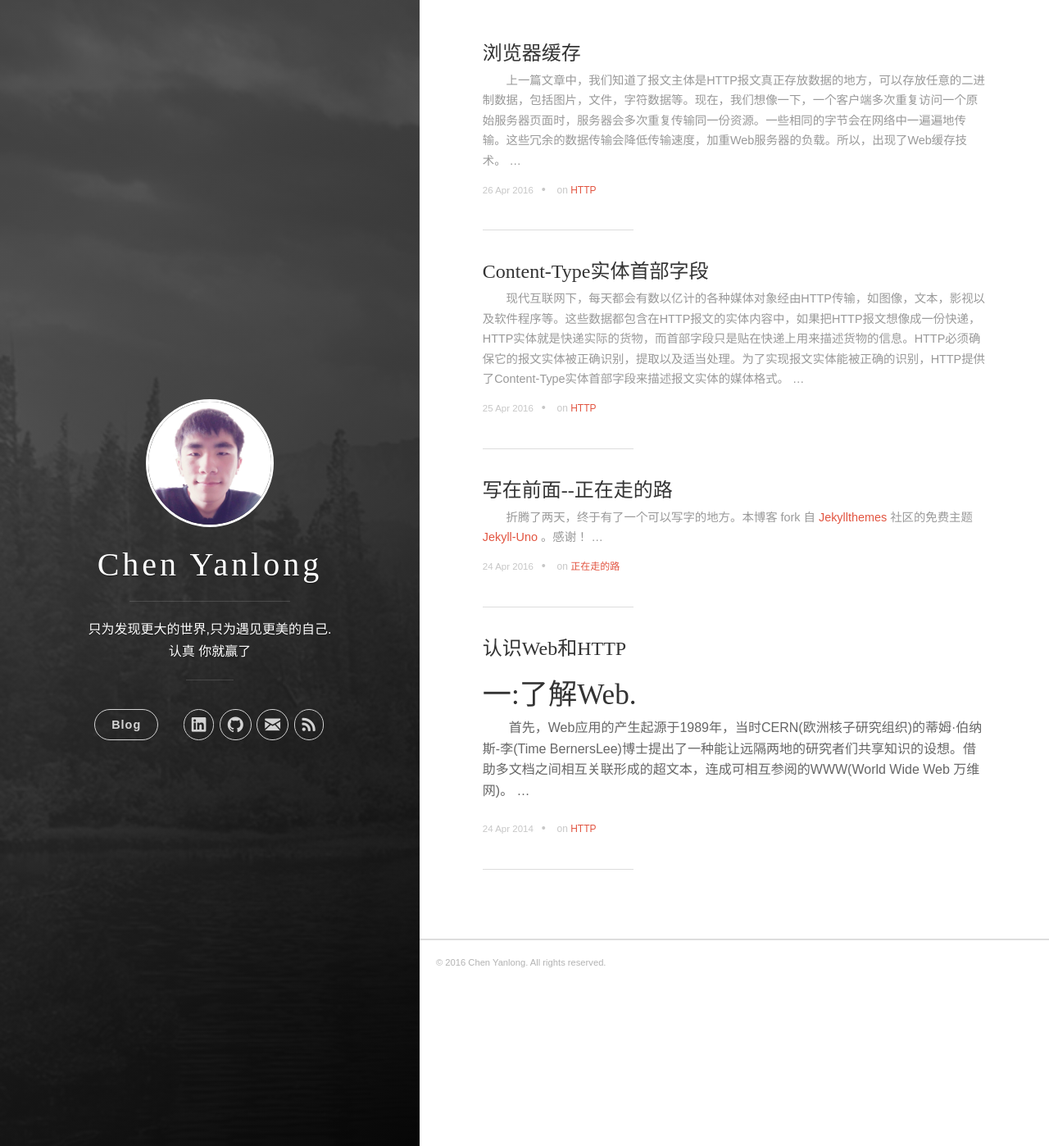
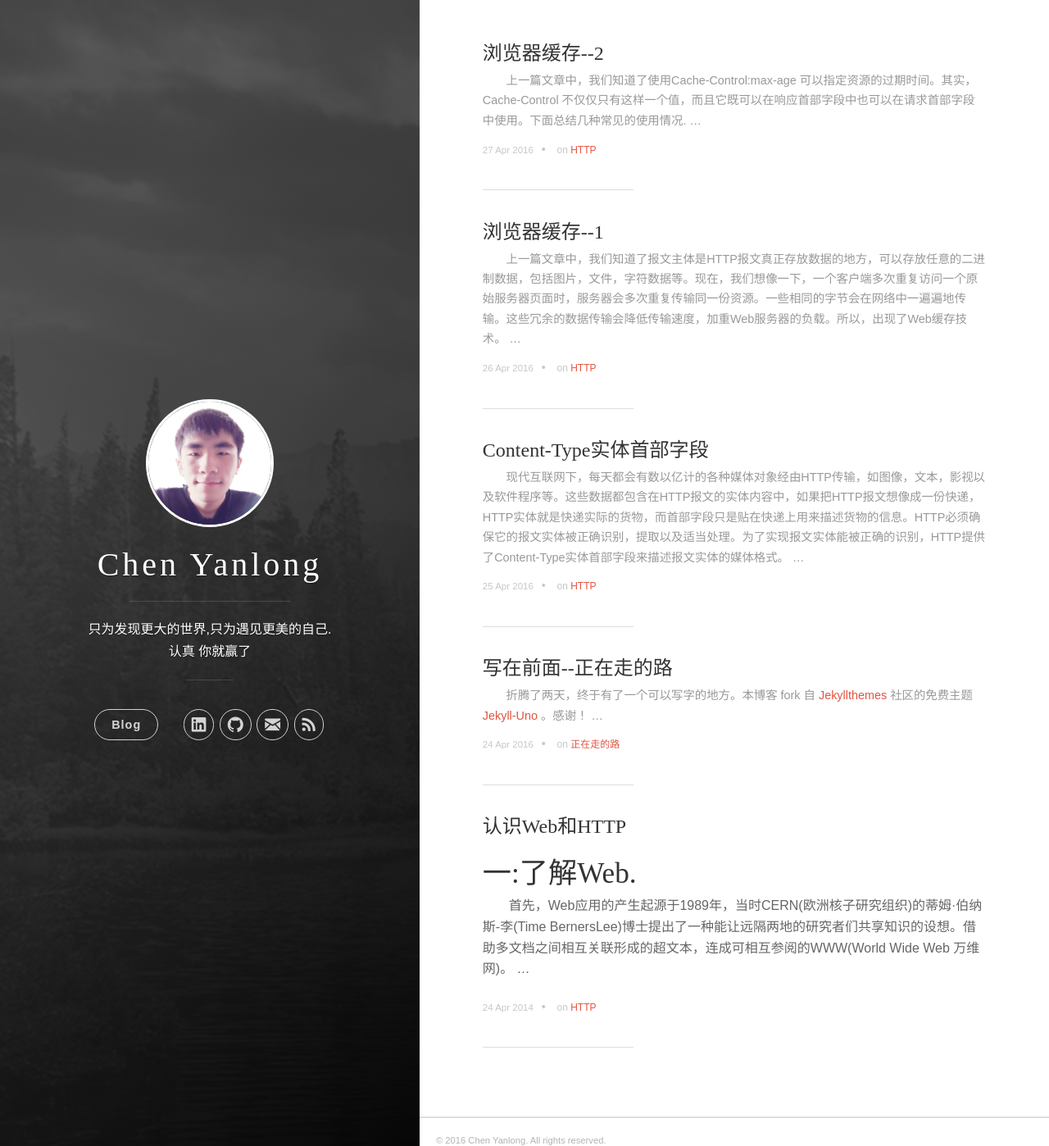
Before and after one commit to CYanLong/CYanLong.github.io, a Jekyll site: the page built from index.html, in a window 1280 px wide and 1398 px high. Shown: the whole window at 82% size. Built offline with Jekyll 4.4.1, drawn with Linux system fonts in a browser that asks for light colours; nearby versions of some CDN libraries; the list of posts is cut into pages by our own code; part of the change alters nothing that is shown.

Commit message:
new version

```diff
--- a/_posts/2016-04-26-HTTP_3.markdown
+++ b/_posts/2016-04-26-HTTP_3.markdown
@@ -1,5 +1,5 @@
 ---
-title: "浏览器缓存"
+title: "浏览器缓存--1"
 data: "2016-04-26"
 tag: [HTTP]
 ---
@@ -38,16 +38,16 @@ tag: [HTTP]
 
 &emsp;&emsp;这是一个很棒的系统。缓存并不一定要为每条请求验证文档的有效性-只有在文档过期时它才需要与服务器进行在验证。
 
-**HTTP提供的 条件请求 缓存再验证：**
-
+&emsp;HTTP提供的 条件请求 缓存再验证：
+---------------------
 &emsp;&emsp;HTTP的条件方法可以很高效的实现再验证。HTTP允许缓存向原始服务器发送一个“条件GET”，请求服务器只有在源资源与缓存中的副本资源不同时，才响应此请求返回新的资源，否则，直接返回一个不包含实体数据的 304 Modified 状态码报文以告知即使这份文件"过期了"，但内容并没有发生变化，可以继续使用缓存。
 
 &emsp;&emsp;通过这种方式，将验证和对象获取结合成了单个添加GET。向GET请求报文中添加一些特殊的条件首部，就可以发起条件GET。只有条件为真时，Web服务器才会返回实体数据。
 
 &emsp;&emsp;HTTP定义了5个条件请求首部。对缓存再验证来说最有用的2个首部是If-Modified-Since和If-None-Match。所有的条件首部都以前缀 “If-”开头。
 
-**1:If-Modified-Since:<data> 。**
-
+&emsp;1:If-Modified-Since:<data>
+----------------------------
 &emsp;&emsp;在进行缓存再验证时，"条件GET"会有一条 If-Modified-Since 的首部字段，其值一般为上一次请求此资源时得到的 Last-Modified 的值。
 
 	If-Modified-Since: Tue, 26 Apr 2016 13:22:25 GMT
@@ -56,8 +56,8 @@ tag: [HTTP]
 
 &emsp;&emsp;如果自指定日期后，文档被修改了，If-Modified-Since 条件就为真，则GET就会成功执行。携带新首部的新文档会被返回给缓存。如果比对发现文档没有被修改过，条件就为假，会向客户端返回一个小的不包含响应实体的 304 Not Modified 响应报文。
 
-**2:If-None-Modified:<ETag>**
-
+&emsp;2:If-None-Modified:<ETag>
+--------------------------
 
 &emsp;&emsp;然而，有些情况下仅使用最后修改日期进行再验证是不够的。有些服务器提供的文档会在亚秒间隙发生变化，而使用Last-Modified-Since只是以秒为最小粒度的。为了解决这个问题，HTTP引入了实体标签再验证。
 
--- /dev/null
+++ b/_posts/2016-04-27-HTTP_4.markdown
@@ -0,0 +1,42 @@
+---
+title: "浏览器缓存--2"
+data: "2016-04-27"
+tag: [HTTP]
+---
+
+&emsp;&emsp;上一篇文章中，我们知道了使用Cache-Control:max-age 可以指定资源的过期时间。其实，Cache-Control 不仅仅只有这样一个值，而且它既可以在响应首部字段中也可以在请求首部字段中使用。下面总结几种常见的使用情况.
+
+一:Cache-Control 详谈
+-----------
+
+&emsp;1.Cache-Control: no-store;
+---
+
+&emsp;&emsp;正如no-store名字所表达的那样，标记为no-store的响应会禁止浏览器对其缓存。
+
+&emsp;2.Cache-Control:no-cache.
+----
+&emsp;&emsp;标记为no-cache的响应实际上是可以储存在本地缓存中的。只是在与原始服务器进行新鲜度再验证之前，缓存不能将其提供给客户端使用。所以，这个首部使用 not-serve-from-cache-without-revalidation这个名字会更准确一些。
+
+&emsp;4.Cache-Control:must-revalidata.
+----------
+&emsp;&emsp;这个响应首部告诉缓存，在事先没有跟原始服务器进行再验证的情况下，不能提供这个对象的过期缓存。（因为可以配置缓存，使其提供一些过期的资源以提高性能）。但缓存仍然可以随意提供新鲜的副本。
+
+二:客户端的新鲜度限制
+-----------------
+&emsp;&emsp;客户端浏览器可以使用Cache-Control请求首部来强化或放松对过期时间的限制。典型的，浏览器对 F5 和 Ctrl+F5 刷新就完全不一样。
+
+&emsp;&emsp;1.直接F5刷新。如果浏览器已缓存了资源，会带上 If-Last-Modified 和 If-None-Match 进行服务器再验证，对于大多数静态资源，通常会得到 304 即可以直接拿缓存。
+
+&emsp;&emsp;2.Ctrl+F5刷新。此请求报文不会包含 If-Last-Modified 和 If-None-Match ，即使浏览器中有可用的缓存，也要直接从源服务器中取资源。通常，浏览器请求字段会带上 Cache-Control:no-cache 和 Pragme:no-cache并得到 200 OK 的响应。
+
+三:应用
+-------
+&emsp;&emsp;StackOverflow中的一个提问，如何让指定的资源永远不被浏览器缓存。这个应用场景很常见的，观察到知乎首页由于会不断的推送新的内容所以禁止浏览器缓存。
+
+&emsp;如下的设置可使绝大多数浏览器不对此资源进行缓存:
+
+	Cache-Control: no-cache, no-store, must-revalidata
+	Pragme: no-cache
+
+&emsp;注:Pragme和Expires是为了兼容 HTTP 1.0 版本。
```
Also changed, not shown: _posts/2016-04-27.markdown (added), _posts/http_2_1.PNG (deleted).
